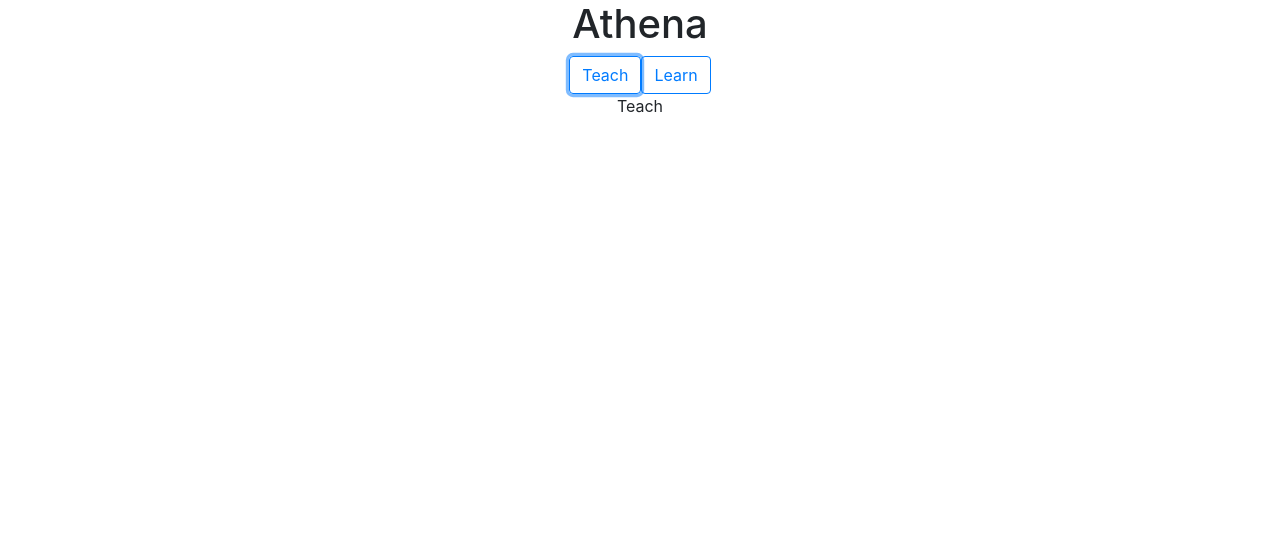
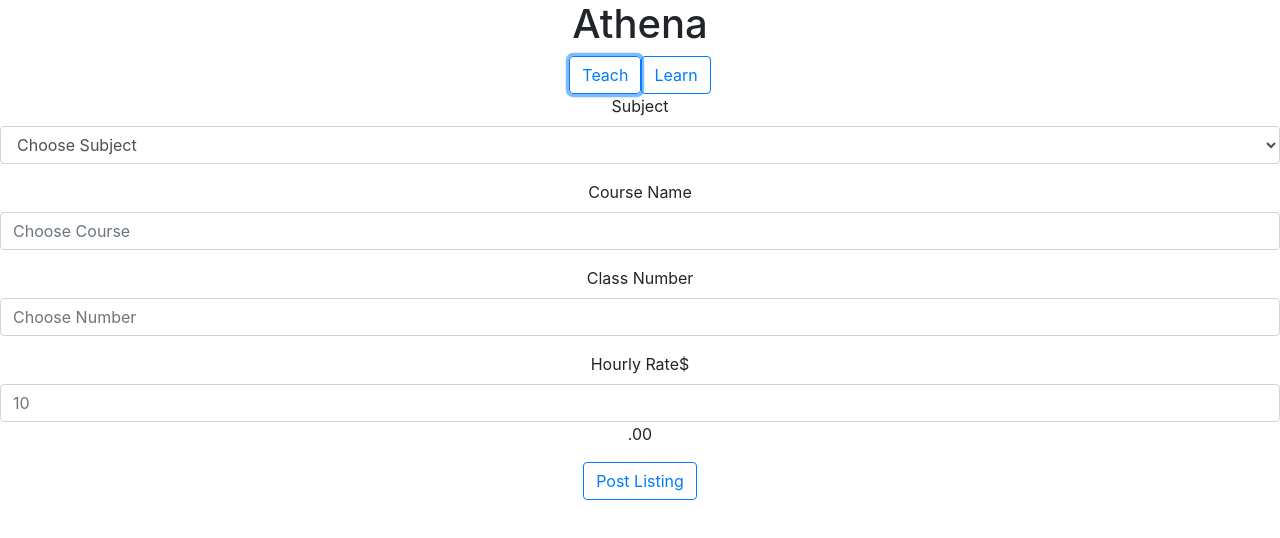
Before and after one commit to logan-hernandez/CalHacks5.0, a React (Create React App) app in the folder athena/: page / in a window 1280 px wide. Both pictures are taken after a click on the button "Teach". Shown: the top 538 px of the page. Built offline with nearby package versions, Linux system fonts and the light colour scheme; no server answers.

Commit message:
Front End Logic

```diff
--- a/athena/src/App.js
+++ b/athena/src/App.js
@@ -20,11 +20,11 @@ class App extends Component {
   }
 
   handleTeach() {
-    this.setState({ teach: true });
+    this.setState({ teach: true, learn: false});
   }
 
   handleLearn() {
-    this.setState({ learn: true });
+    this.setState({ teach: true, learn: true });
   }
 
   render() {
@@ -33,7 +33,7 @@ class App extends Component {
         <h1>Athena</h1>
         <Button outline color="primary" onClick={this.handleTeach}>Teach</Button>
         <Button outline color="primary" onClick={this.handleLearn}>Learn</Button>
-        <Result status={this.state} />
+        <Result status={this.state}/>
       </div>
     );
   }
--- a/athena/src/teach.js
+++ b/athena/src/teach.js
@@ -1,7 +1,68 @@
 import React, { Component } from 'react';
+import { Form, FormGroup, Label, Input, Button } from 'reactstrap';
+import io from "socket.io-client";
+const socket = io.connect("http://localhost:5000");
 
 export default class TeachForm extends Component {
+	constructor(props) {
+		super(props);
+		this.handleSubjectChange = this.handleSubjectChange.bind(this);
+		this.handleCourseChange = this.handleCourseChange.bind(this);
+		this.handleClassChange = this.handleClassChange.bind(this);
+		this.handleRateChange = this.handleRateChange.bind(this);
+		this.handleClick = this.handleClick.bind(this);
+		this.state = { subject:"none", course:"none", class:"none", rate: 10 };
+	}
+
+	handleClick() {
+		socket.emit("teach", this.state);
+		console.log(this.state);
+	}
+
+	handleClassChange(event) {
+		this.setState({class: event.target.value});
+	}
+
+	handleCourseChange(event) {
+		this.setState({course: event.target.value});
+	}
+
+	handleSubjectChange(event) {
+		this.setState({subject: event.target.value});
+	}
+
+	handleRateChange(event) {
+		this.setState({rate: event.target.value});
+	}
+
 	render() {
-		return(<div>Teach</div>);
+		return(
+			<div>
+				<Form>
+					<FormGroup>
+						<Label for="subjectField">Subject</Label>
+						<Input type="select" name="subject" id="subjectField" onChange={this.handleSubjectChange}>
+							<option>Choose Subject</option>
+							<option>Computer Science</option>
+							<option>Electrical Engineering</option>
+							<option>Philosophy</option>
+						</Input>
+					</FormGroup>
+					<FormGroup>
+						<Label for="courseField">Course Name</Label>
+						<Input type="text" name="course" id="courseField" placeholder="Choose Course" onChange={this.handleCourseChange}/>
+					</FormGroup>
+					<FormGroup>
+						<Label for="classField">Class Number</Label>
+						<Input type="text" name="class" id="classField" placeholder="Choose Number" onChange={this.handleClassChange}/>
+					</FormGroup>
+					<FormGroup>
+						<Label for="ratePerHour">Hourly Rate</Label>
+						$<Input type="text" name="rate" id="ratePerHour" placeholder="10" onChange={this.handleRateChange}/>.00
+					</FormGroup>
+				</Form>
+				<Button outline color="primary" onClick={this.handleClick}>Post Listing</Button>
+			</div>
+		);
 	}
 }
```
Also changed, not shown: athena/src/choose.js (added, +39 -0 lines), athena/src/result.js (+44 -0 lines), athena/src/waiting.js (added, +9 -0 lines).
